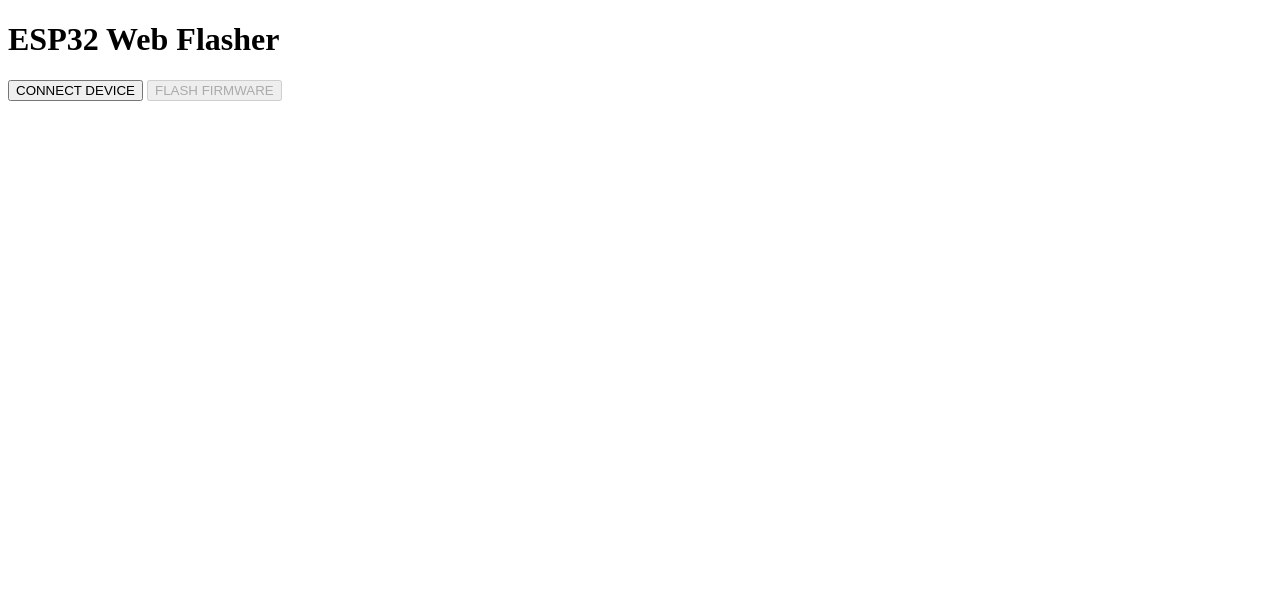
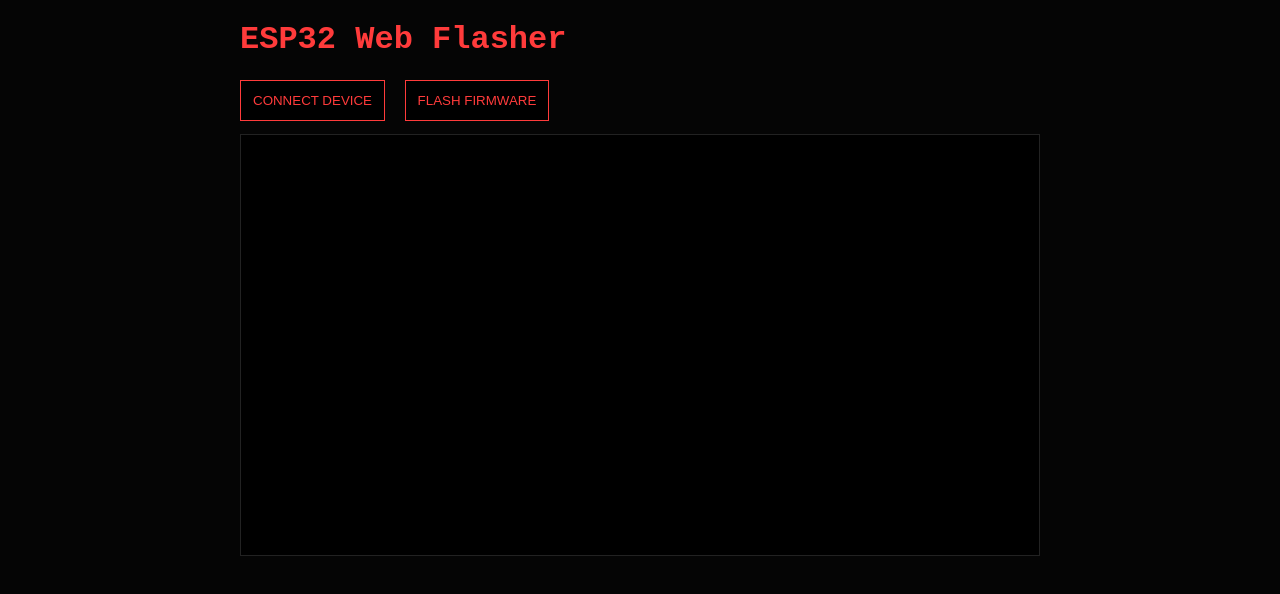
Before and after one commit to sirexx13/ESP32-PF, a website: page index.html in a window 1280 px wide. Drawn offline with Linux system fonts and the light colour scheme; files whose address does not match are found by name.

Commit message:
Enhance index.html with CSS styles
Added CSS styles for body, container, button, and pre elements.

```diff
--- a/index.html
+++ b/index.html
@@ -3,7 +3,37 @@
 <head>
 <meta charset="UTF-8">
 <title>ESP32 Tactical Flasher</title>
-<link rel="stylesheet" href="style.css">
+<style>
+  body {
+  background: #050505;
+  color: #ff3b3b;
+  font-family: "JetBrains Mono", monospace;
+}
+
+.container {
+  max-width: 800px;
+  margin: auto;
+}
+
+button {
+  background: black;
+  color: #ff3b3b;
+  border: 1px solid #ff3b3b;
+  padding: 12px;
+  margin-right: 10px;
+  cursor: pointer;
+}
+
+pre {
+  background: #000;
+  border: 1px solid #222;
+  padding: 10px;
+  height: 400px;
+  overflow-y: auto;
+}
+
+
+</style>
 </head>
 
 <body>
```
